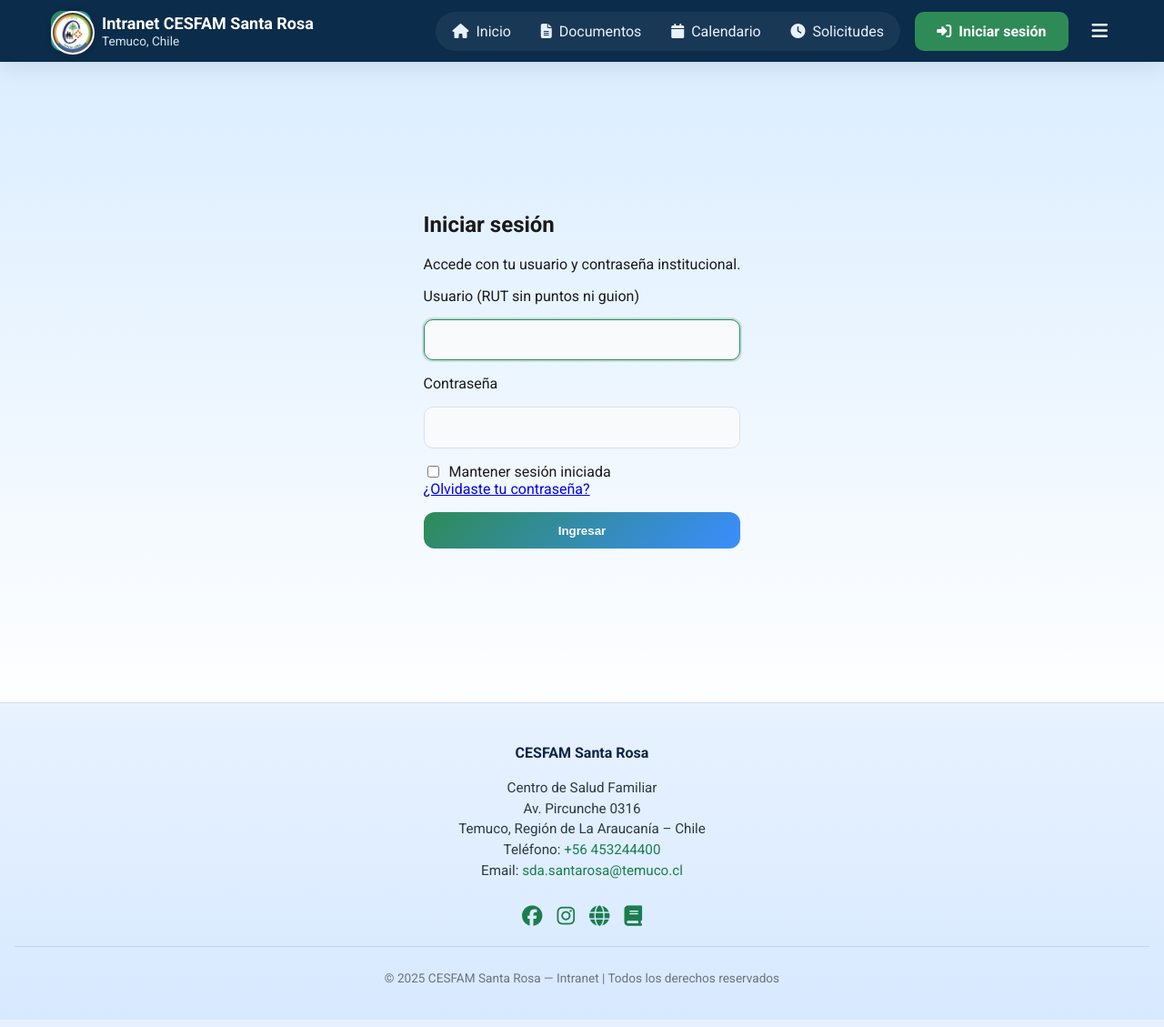
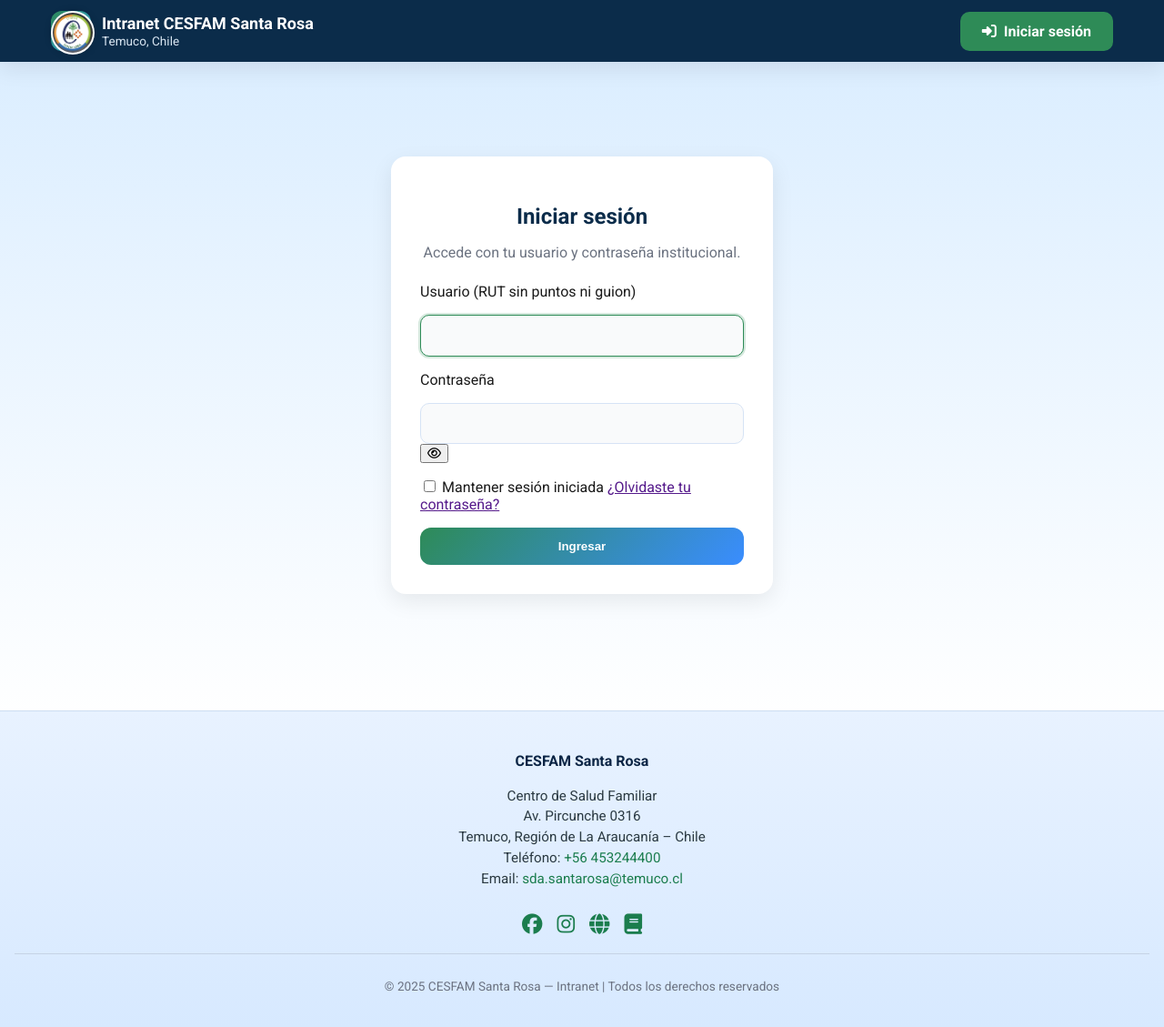
Before and after one commit to ktastrophick/INTRANET_CESFAM, a Django app: page /login/ in a window 1280 px wide. Shown: the whole page at 91% size. Run offline with Django 5.2, Linux system fonts and the light colour scheme.

Commit message:
cambios 4

```diff
--- a/Backend/static/css/autenticacion.css
+++ b/Backend/static/css/autenticacion.css
@@ -1,39 +1,35 @@
 /* === LOGIN CESFAM SANTA ROSA === */
-/* === Ajuste visual del contenedor de login === */
-    .page-content {
+    body.login .page-content {
     display: flex;
     justify-content: center;
     align-items: center;
     min-height: 75vh;
     }
 
-    .login-container {
-    width: 100%;
-    max-width: 380px;
-    margin: 2rem auto;
-    padding: 2rem 1.8rem;
-    background: #068ce6cc;
-    border-radius: 14px;
-    box-shadow: 0 6px 20px rgba(0, 0, 0, 0.08);
+body.login .login-container {
+    max-width: 420px;
+    margin: 4rem auto;
+    padding: 2rem;
+    background: var(--white);
+    border-radius: 16px;
+    box-shadow: var(--shadow);
     text-align: center;
-    backdrop-filter: blur(6px);
-    }
+}
 
-    .login-container h2 {
-    font-size: 1.5rem;
-    margin-bottom: 0.25rem;
+body.login .login-container h2 {
     color: var(--navy);
-    }
+    font-weight: 700;
+    margin-bottom: 0.5rem;
+}
 
-    .login-container p {
-    font-size: 0.95rem;
+body.login .login-container p {
     color: var(--muted);
-    margin-bottom: 1.2rem;
-    }
-
+    margin-bottom: 1.5rem;
+    font-size: 1rem;
+}
 
 /* Formulario */
-.login-form {
+body.login .login-form {
     display: flex;
     flex-direction: column;
     gap: 1rem;
@@ -41,8 +37,8 @@
 }
 
 /* Campos */
-.login-form input[type="text"],
-.login-form input[type="password"] {
+body.login .login-form input[type="text"],
+body.login .login-form input[type="password"] {
     width: 100%;
     padding: 0.8rem 1rem;
     border-radius: 10px;
@@ -53,14 +49,14 @@
     transition: all 0.2s ease;
 }
 
-.login-form input:focus {
+body.login .login-form input:focus {
     border-color: var(--green-500);
     box-shadow: 0 0 0 2px rgba(46, 139, 87, 0.2);
     outline: none;
 }
 
 /* Botón */
-.login-btn {
+body.login .login-btn {
     background: linear-gradient(135deg, var(--green-500), var(--blue-500));
     color: #fff;
     font-weight: 700;
@@ -71,13 +67,13 @@
     transition: all 0.25s ease;
 }
 
-.login-btn:hover {
+body.login  .login-btn:hover {
     transform: translateY(-2px);
     filter: brightness(1.1);
 }
 
 /* Mensajes de error */
-.form-error {
+body.login  .form-error {
     color: #d00;
     background: #ffe5e5;
     padding: 0.6rem;
--- a/Backend/templates/base/includes/header.html
+++ b/Backend/templates/base/includes/header.html
@@ -3,7 +3,6 @@
     <div class="header-container">
         <!-- Logo + título -->
         <div class="logo-section">
-        <!-- Opción A: imagen -->
         <div class="logo">
             <img src="{% static 'assets/images/cesfam.png' %}" alt="Logo CESFAM" />
         </div>
@@ -41,12 +40,11 @@
 
             <div class="dropdown" id="userDropdown" role="menu" aria-label="Menú de usuario">
             <a href="{% url 'perfil' %}"><i class="fa-regular fa-user"></i> Ver perfil</a>
-            <a href="{#{% url 'logout' %}#}"><i class="fa-solid fa-right-from-bracket"></i> Cerrar sesión</a>
+            <a href="{% url 'logout' %}"><i class="fa-solid fa-right-from-bracket"></i> Cerrar sesión</a>
             </div>
         </div>
         {% else %}
-
-        <a class="btn-login" href="{#{% url 'login' %}#}">
+        <a class="btn-login" href="{% url 'inicio' %}">
             <i class="fa-solid fa-right-to-bracket"></i> Iniciar sesión
         </a>
         {% endif %}
@@ -76,10 +74,14 @@
 
         {% if request.user.is_authenticated %}
         <div class="mobile-user">
-            <p class="mobile-user-name">{{ request.user.get_full_name|default:"María Torres" }}</p>
-            <span class="mobile-user-role">Enfermera Coordinadora</span>
-            <a class="logout-btn" href="{#{% url 'logout' %}#}">
-            <i class="fa-solid fa-right-from-bracket"></i><span>Cerrar sesión</span>
+            <a class="btn-login" href="{% url 'inicio' %}">
+            <i class="fa-solid fa-house"></i> Inicio
+            </a>
+        </div>
+        {% else %}
+        <div class="mobile-user">
+            <a class="btn-login" href="{% url 'login' %}">
+            <i class="fa-solid fa-right-to-bracket"></i> Iniciar sesión
             </a>
         </div>
         {% endif %}
--- a/Backend/templates/pages/autenticacion.html
+++ b/Backend/templates/pages/autenticacion.html
@@ -1,7 +1,13 @@
 {% extends "base/base.html" %}
+{% load static %}
+
+
+{% block body_class %}login landing{% endblock %}
+
 {% block content %}
+
 <section class="page-content">
-  <div class="login-wrapper" role="form" aria-label="Formulario de inicio de sesión">
+  <div class="login-container" role="form" aria-label="Formulario de inicio de sesión">
     <h2>Iniciar sesión</h2>
     <p>Accede con tu usuario y contraseña institucional.</p>
 
@@ -12,44 +18,49 @@
       </div>
     {% endif %}
 
-    <form method="post" action= "{% url 'login'%}" class="login-form">
+    <form method="post" action="{% url 'login' %}" class="login-form">
       {% csrf_token %}
 
       <label for="id_username">Usuario (RUT sin puntos ni guion)</label>
-      {{ form.username}}
+      {{ form.username }}
       {% if form.username.errors %}
-      <div class="form-error">{{ form.username.errors.0 }}</div>
+        <div class="form-error">{{ form.username.errors.0 }}</div>
       {% endif %}
 
       <label for="id_password">Contraseña</label>
-      <div style="position:relative">
+      <div class="password-wrapper">
         {{ form.password }}
+        <button type="button" class="toggle-password" aria-label="Mostrar contraseña">
+          <i class="fa-regular fa-eye" id="toggleIcon"></i>
+        </button>
       </div>
       {% if form.password.errors %}
         <div class="form-error">{{ form.password.errors.0 }}</div>
       {% endif %}
 
-      {# “next” para volver a la página solicitada #}
-      {% if next %}<input type="hidden" name="next" value="{{ next }}">{% endif %}
+      {# "next" para volver a la página solicitada #}
+      {% if next %}
+        <input type="hidden" name="next" value="{{ next }}">
+      {% endif %}
 
       <div class="help-row">
-        <label style="display:flex;gap:.5rem;align-items:center">
-          <input type="checkbox" name="remember" onclick="
-            const ch=this.form.querySelector('[name=session_exp]');
-            if(ch){ ch.value = this.checked ? 'keep' : '' }"> Mantener sesión iniciada
+        <label class="remember-label">
+          <input type="checkbox" name="remember" id="rememberCheckbox">
+          <span>Mantener sesión iniciada</span>
         </label>
-        <a href="#" class="small-link">¿Olvidaste tu contraseña?</a>
+        <a href="{#{% url 'password_reset' %}#}" class="small-link">¿Olvidaste tu contraseña?</a>
       </div>
 
       <button class="login-btn" type="submit">Ingresar</button>
-      <input type="hidden" name="session_exp" value="">
+      <input type="hidden" name="session_exp" id="sessionExp" value="">
     </form>
   </div>
 </section>
+
 {% endblock %}
 
 {% block extra_js %}
 <script>
-// Mostrar/ocultar password (opcional si quieres añadir un ojo)
+<script src="{% static 'js/autenticacion.js' %}"></script>
 </script>
 {% endblock %}
--- a/Backend/templates/pages/inicio.html
+++ b/Backend/templates/pages/inicio.html
@@ -38,5 +38,6 @@
     <script>
     //const btn = document.getElementById('goLoginBtn');
     //if (btn) btn.addEventListener('click', () => location.href = '/accounts/login/');
+    <script src="{% static 'js/main.js' %}"></script>
     </script>
 {% endblock %}
```
Also changed, not shown: Backend/static/js/autenticacion.js (added, +32 -0 lines).
